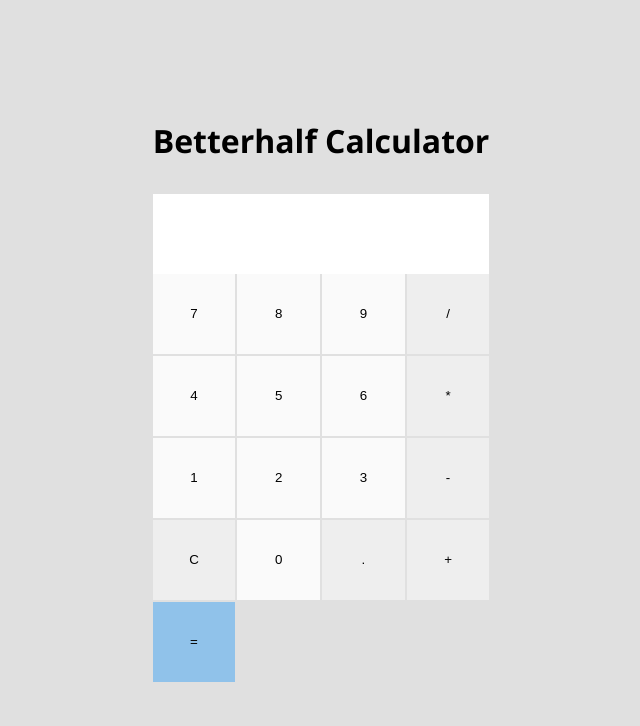
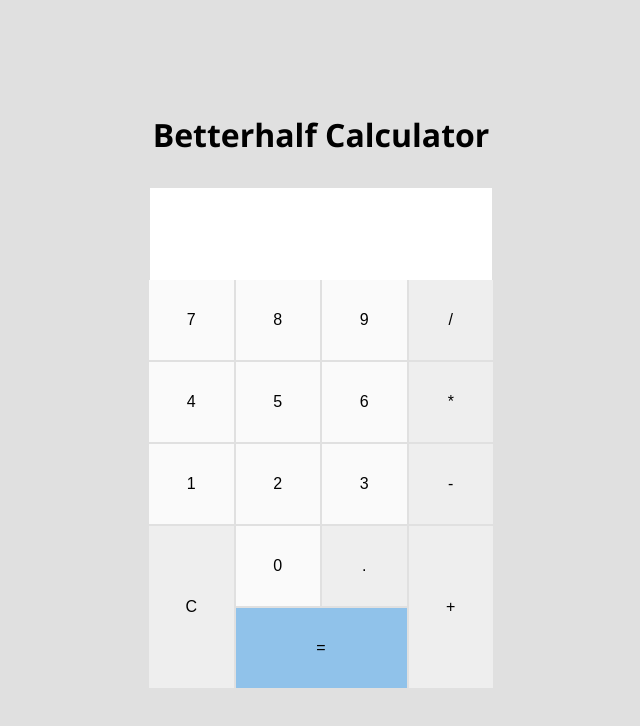
Before and after one commit to Shshankm597/calculator, a React (Create React App) app: page / in a window 1280 px wide. Shown: the top 726 px of the page, without its empty margins (319-959 px from the left). Built offline with nearby package versions, Linux system fonts and the light colour scheme.

Commit message:
style: layout fix

```diff
--- a/src/styles.css
+++ b/src/styles.css
@@ -22,15 +22,75 @@ body {
   padding: 0.5rem;
 }
 
+.calcButton:nth-child(1) {
+  grid-area: item1;
+}
+.calcButton:nth-child(2) {
+  grid-area: item2;
+}
+.calcButton:nth-child(3) {
+  grid-area: item3;
+}
+.calcButton:nth-child(4) {
+  grid-area: item4;
+}
+.calcButton:nth-child(5) {
+  grid-area: item5;
+}
+.calcButton:nth-child(6) {
+  grid-area: item6;
+}
+.calcButton:nth-child(7) {
+  grid-area: item7;
+}
+.calcButton:nth-child(8) {
+  grid-area: item8;
+}
+.calcButton:nth-child(9) {
+  grid-area: item9;
+}
+.calcButton:nth-child(10) {
+  grid-area: item10;
+}
+.calcButton:nth-child(11) {
+  grid-area: item11;
+}
+.calcButton:nth-child(12) {
+  grid-area: item12;
+}
+.calcButton:nth-child(13) {
+  grid-area: item13;
+}
+.calcButton:nth-child(14) {
+  grid-area: item14;
+}
+.calcButton:nth-child(15) {
+  grid-area: item15;
+}
+.calcButton:nth-child(16) {
+  grid-area: plusButton;
+}
+.calcButton:nth-child(17) {
+  grid-area: equalButton;
+}
+
 .grid {
   display: grid;
   grid-gap: 2px;
   grid-template-columns: repeat(4, 1fr);
   grid-template-rows: repeat(5, 5rem);
+  grid-template-areas:
+  'item1 item2 item3 item4'
+  'item5 item6 item7 item8'
+  'item9 item10 item11 item12'
+  'item13 item14 item15 plusButton'
+  'item13 equalButton equalButton plusButton';
 }
 
 .calcButton {
   border: none;
+  font-size: 1em;
+  font-weight: 500;
   background-color: #FAFAFA;
 }
 
@@ -63,8 +123,12 @@ body {
 
 .displayArea {
   width: 95%;
-  padding: 0 0.5rem;
-  height: 5rem;
+  padding: 2rem 0.5rem;
   border: none;
   text-align: right;
 }
+
+.displayArea[type="text"] {
+  font-weight: bold;
+  font-size: 1.5em;
+}
```
